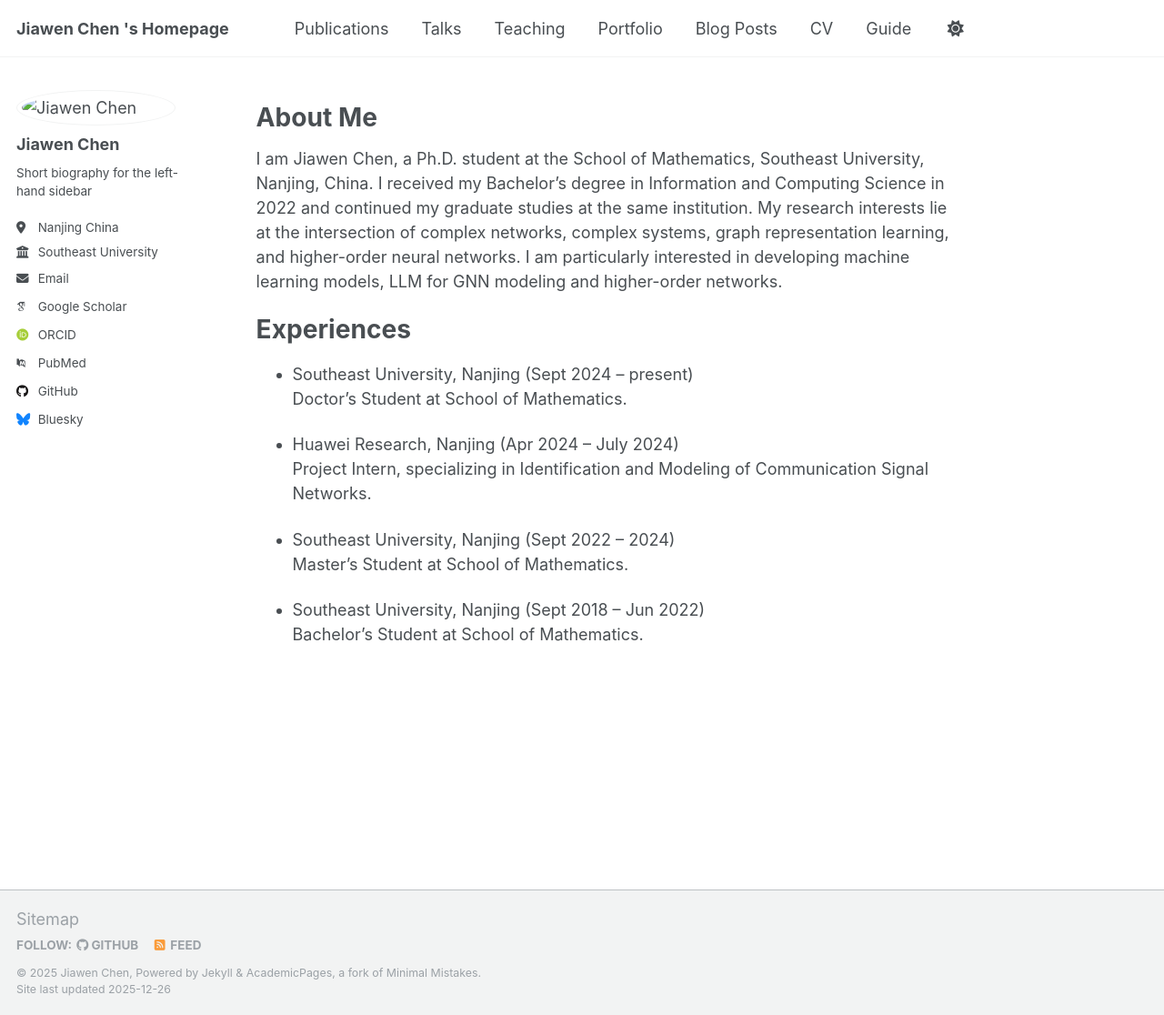
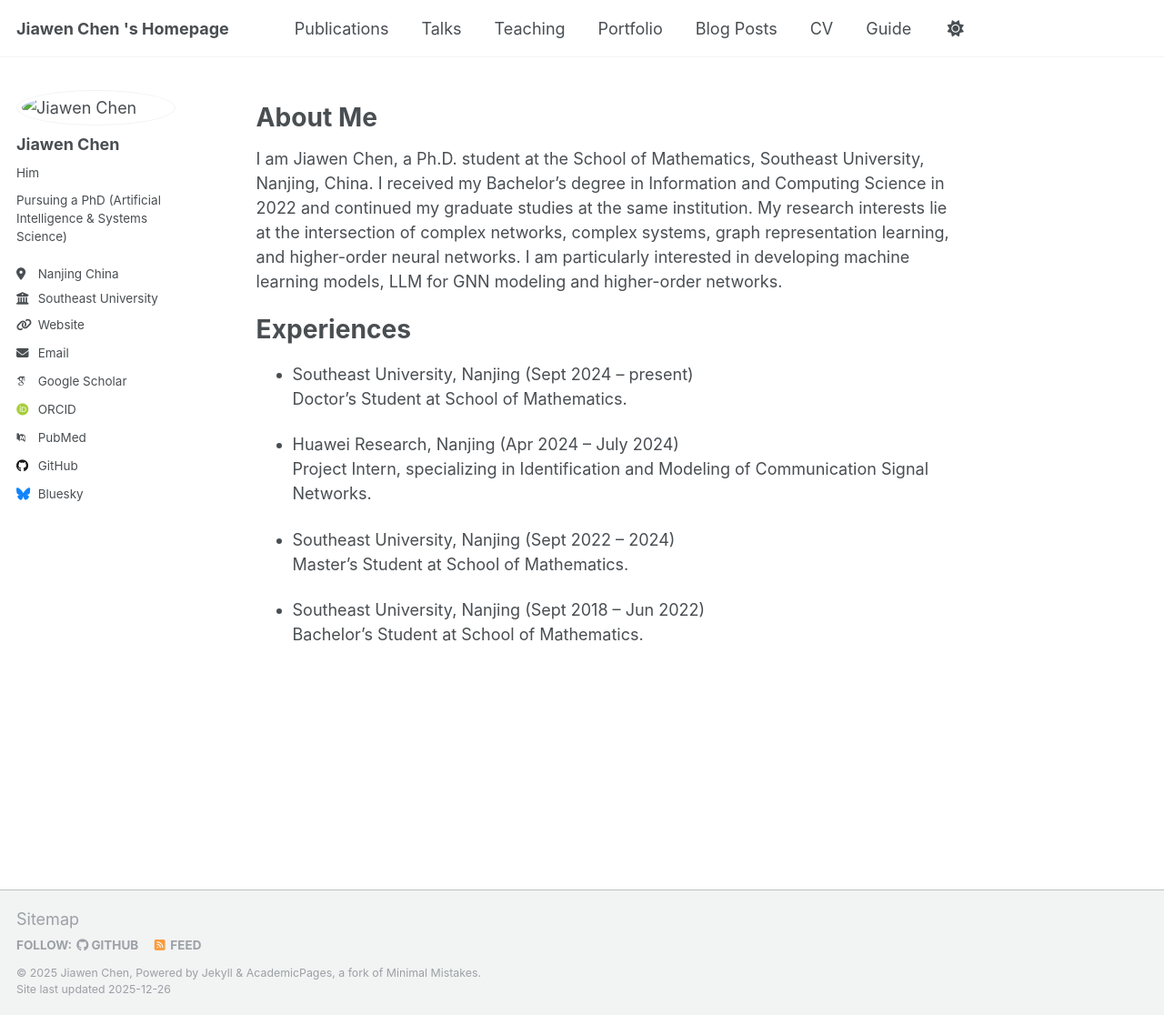
Before and after one commit to SEU-WENJIA/SEU-WENJIA.github.io, a Jekyll site: the page built from _pages/about.md, in a window 1280 px wide and 1116 px high. Shown: the whole window at 91% size. Built offline with Jekyll 4.4.1, drawn with Linux system fonts in a browser that asks for light colours; some web fonts are replaced; a script that is not in the unit is left out.

Commit message:
Update _config.yml

```diff
--- a/_config.yml
+++ b/_config.yml
@@ -24,17 +24,17 @@ author:
   # Biographic information
   avatar           : "images/chenjiawen.jpg"
   name             : "Jiawen Chen"
-  pronouns         : # example: "she/her"
-  bio              : "Short biography for the left-hand sidebar"
+  pronouns         : "Him"
+  bio              : "Pursuing a PhD (Artificial Intelligence & Systems Science)"
   location         : "Nanjing China"
   employer         : "Southeast University"
-  uri              : # URL
+  uri              : "https://openreview.net/profile?id=%7EJiawen_Chen10"
   email            : "chenjiawen@seu.edu.cn"
 
   # Academic websites
   academia         : # URL
   arxiv            : # URL - Update with the correct link to your profile
-  googlescholar    : "https://scholar.google.com/citations?user=PS_CX0AAAAAJ"
+  googlescholar    : "https://scholar.google.com.hk/citations?hl=zh-CN&user=eyWjjeAAAAAJ"
   impactstory      : # URL
   orcid            : "http://orcid.org/yourorcidurl"
   semantic         : # URL
```
